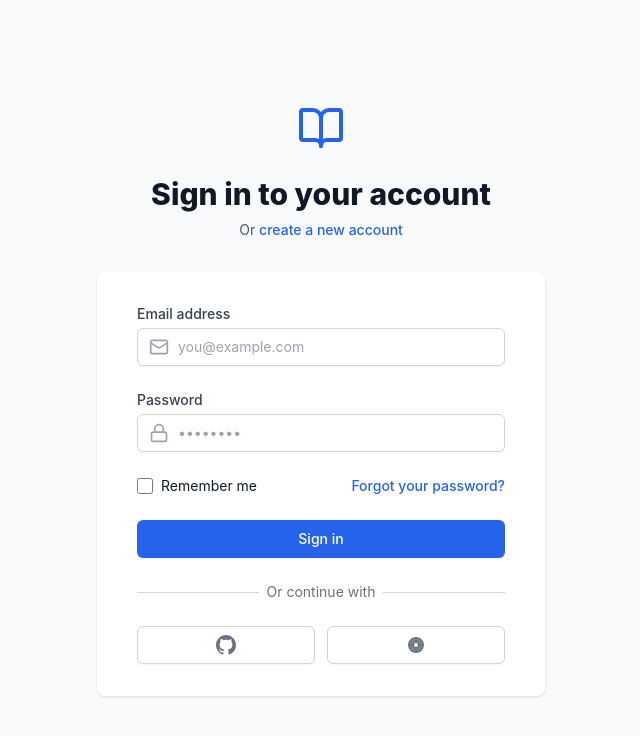
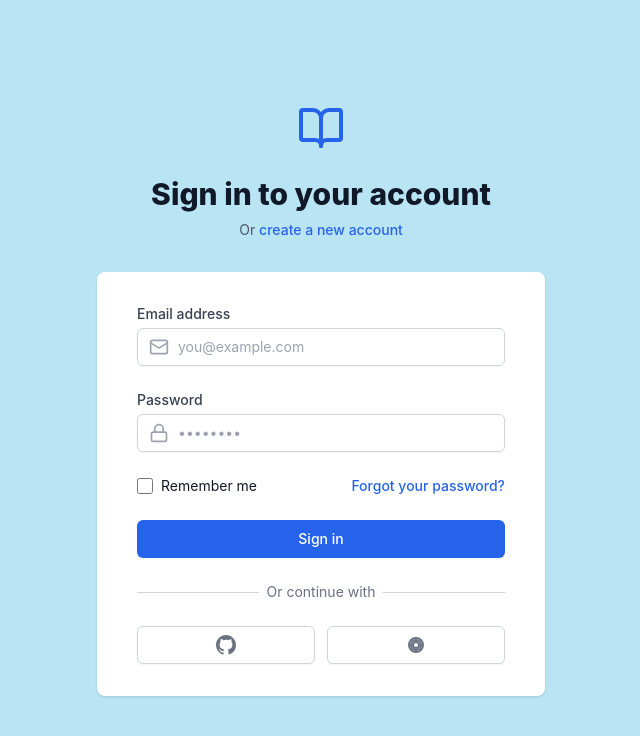
Before and after one commit to ImashaKalpani/Quiz-Website, a React (Vite) app in the folder quiz-web/: page /login in a window 1280 px wide. Shown: the top 736 px of the page, without its empty margins (319-959 px from the left). Built offline with nearby package versions, Linux system fonts and the light colour scheme.

Commit message:
Update Login.tsx

```diff
--- a/quiz-web/src/pages/Login.tsx
+++ b/quiz-web/src/pages/Login.tsx
@@ -32,7 +32,7 @@
       setIsLoading(false);
     }
   };
-  return <div className="min-h-screen bg-gray-50 flex flex-col justify-center py-12 sm:px-6 lg:px-8">
+  return <div className="min-h-screen  flex flex-col justify-center py-12 sm:px-6 lg:px-8" style={{ backgroundColor: '#b9e4f4' }}>
       <div className="sm:mx-auto sm:w-full sm:max-w-md">
         <div className="flex justify-center">
           <BookOpenIcon className="h-12 w-12 text-blue-600" />
```
